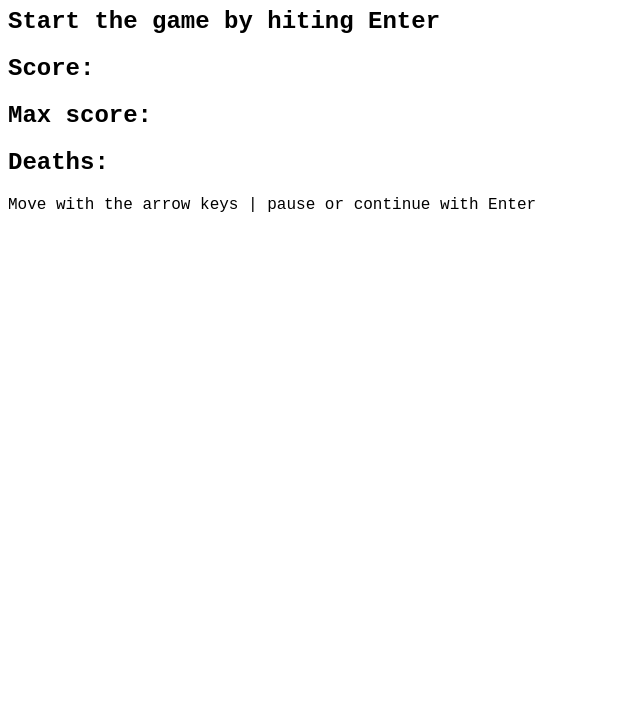
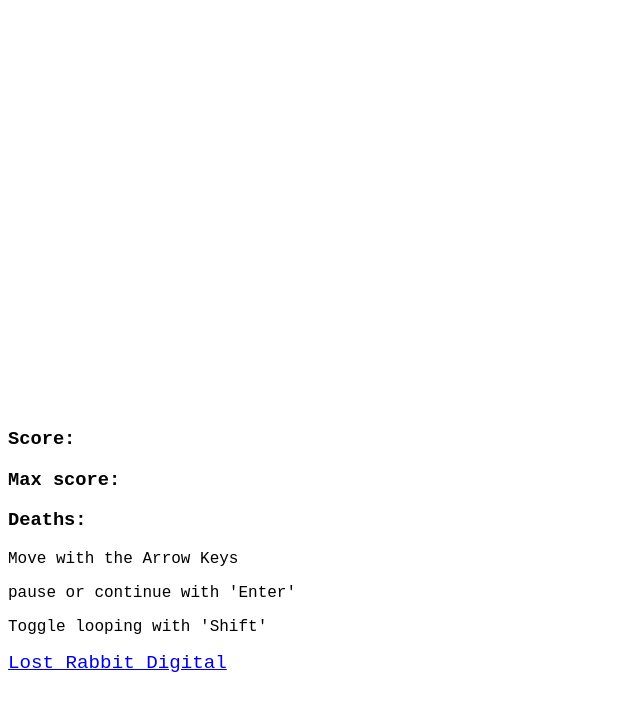
Before and after one commit to BodenMcHale/Snake-JavaScript, a plain HTML site: page src/index.html in a window 1280 px wide. Shown: the whole page, without its empty margins (0-640 px from the left). Drawn offline with Linux system fonts and the light colour scheme.

Commit message:
Updated index.html

```diff
--- a/src/index.html
+++ b/src/index.html
@@ -1,28 +1,21 @@
 <html>
-
 <head>
-
-	<title>Snake</title>
-
+	<title>Snake Game</title>
 </head>
-
 <body>
-
-	<h2 style="font-family: Courier New">Start the game by hiting Enter</h2>
-	<h2 style="font-family: Courier New">Score: <span id="score"></span> </h2>
-	<h2 style="font-family: Courier New">Max score: <span id="max_score"></span> </h2>
-	<h2 style="font-family: Courier New">Deaths: <span id="deaths"></span> </h2>
-	<span style="font-family: Courier New">Move with the arrow keys | pause or continue with Enter</span>
 	<div id="stage" style="position:relative"></div>
-
+	<div id="contents" style="position:relative; top:420px">
+		<h3 style="font-family: Courier New">Score: <span id="score"></span> </h3>
+		<h3 style="font-family: Courier New">Max score: <span id="max_score"></span> </h3>
+		<h3 style="font-family: Courier New">Deaths: <span id="deaths"></span> </h3>
+		<p style="font-family: Courier New">Move with the Arrow Keys</p>
+		<p style="font-family: Courier New">pause or continue with 'Enter'</p>
+		<p style="font-family: Courier New">Toggle looping with 'Shift'</p>
+		<a href="https://www.lostrabbitdigital.com" style="font-family: Courier New; font-size: larger;">Lost Rabbit Digital</a>
+	</div>
 </body>
-
 	<script src="snake.js"></script>
-
 	<script type="text/javascript">
-
 		var game = new Game(20, 10, "stage", "score", "deaths", "max_score");
-
 	</script>
-
 </html>
--- a/src/snake.js
+++ b/src/snake.js
@@ -2,7 +2,7 @@
 // Remove 'Start the game by hitting Enter' when the game starts
 // Move Score, Max score, Deaths, to bottom of screen
 // Add toggle to looping vs instant game over, use Shift key
-
+// Add lostrabbitdigital.com hyperlink <a href='https://www.lostrabbitdigital.com><a>
 // Section of the snake, only has the X and Y coordinate
 class SnakePart {
 
```
